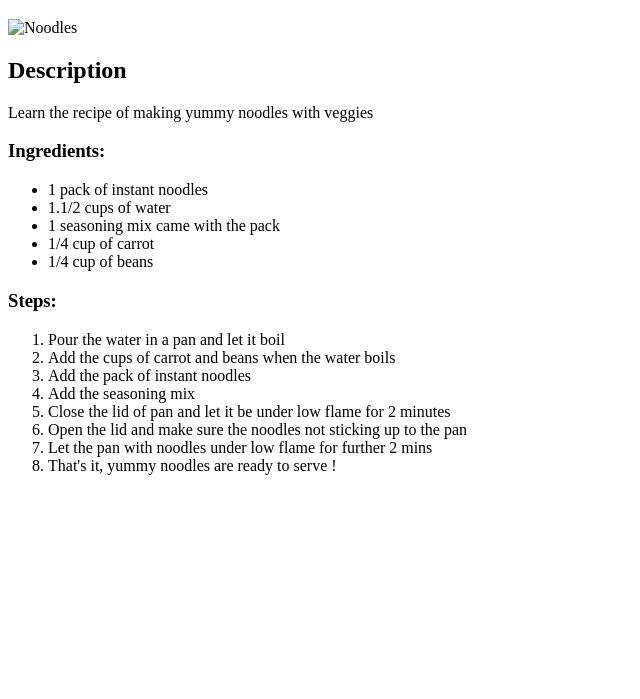
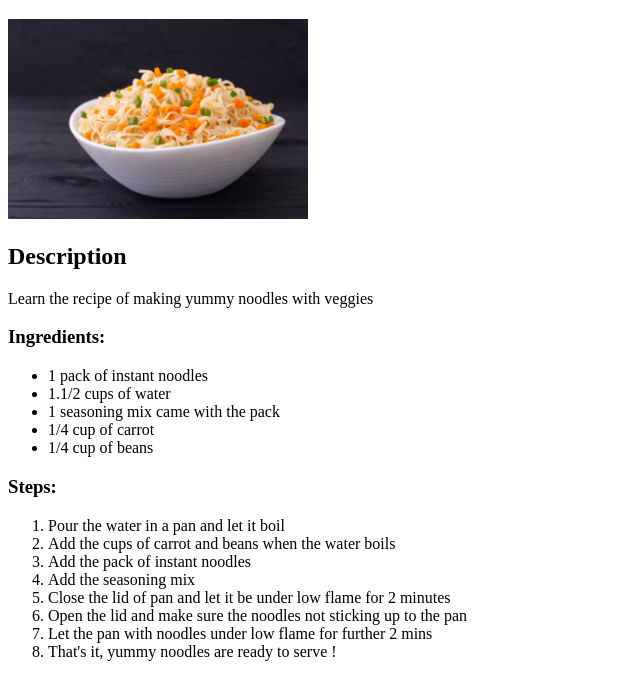
Before and after one commit to Codingmate0107/odin-recipes, a plain HTML site: page recipes/Noodles.html in a window 1280 px wide. Shown: the part 61-760 px from the top of the page, without its empty margins (0-640 px from the left). Drawn offline with Linux system fonts and the light colour scheme.

Commit message:
Fix broken noodles image
Corrected the path to noodles image

```diff
--- a/recipes/Noodles.html
+++ b/recipes/Noodles.html
@@ -6,7 +6,7 @@
     </head>
     <body>
         <h1>Yummy Noodles!</h1>
-        <img src="./images/noodles.jpg" alt="Noodles" height="200px" width="300px">
+        <img src="../images/noodles.jpg" alt="Noodles" height="200px" width="300px">
         <h2>Description</h2>
         <p>Learn the recipe of making yummy noodles with veggies</p>
         <h3>Ingredients:</h3>
```
